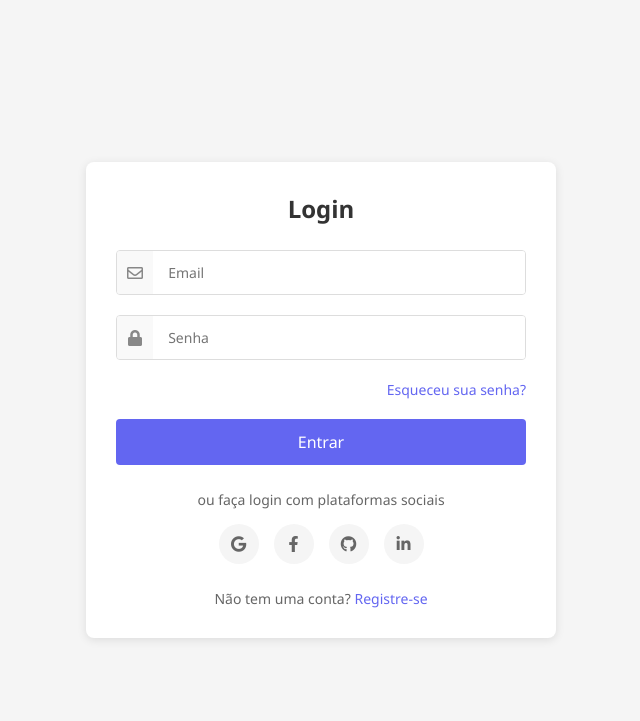
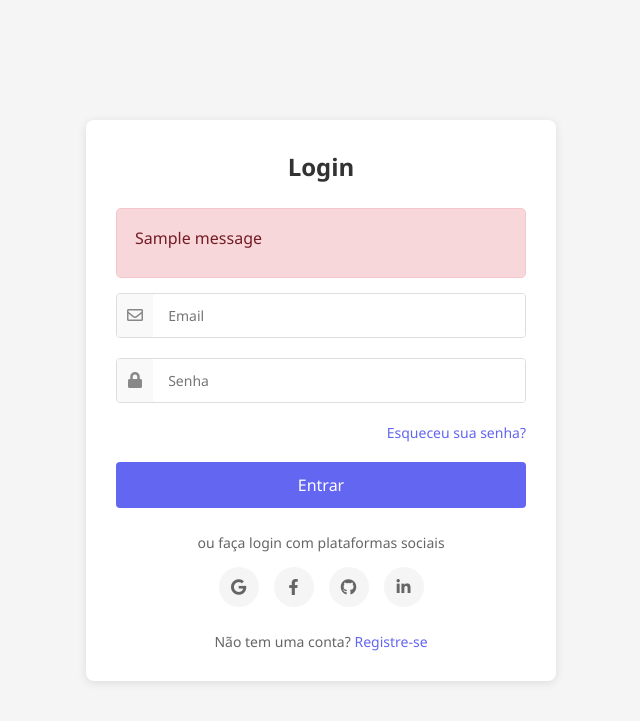
Before and after one commit to pedrlucz/Meu-Gestor, a Django app: page /login/ in a window 1280 px wide. Shown: the top 721 px of the page, without its empty margins (319-959 px from the left). Run offline with Django 5.2, Linux system fonts and the light colour scheme; tables that the repository leaves empty hold one stand-in row (values such as "Sample post"); one stand-in notice (Sample message) is shown; some libraries are stand-ins or nearby versions.

Commit message:
subindo correção de cadastro/login

```diff
--- a/controle/financas/templates/registration/login.html
+++ b/controle/financas/templates/registration/login.html
@@ -15,6 +15,14 @@
     <div class="container">
         <div class="login-card">
             <h2>Login</h2>
+
+            {% if messages %}
+                <div class="alert-messages">
+                    {% for message in messages %}
+                        <div class="alert alert-warning">{{ message }}</div>
+                    {% endfor %}
+                </div>
+            {% endif %}
 
             <form class="login-form">
                 <div class="form-group">
```
Also changed, not shown: controle/financas/templates/registration/register.html (+9 -0 lines).
